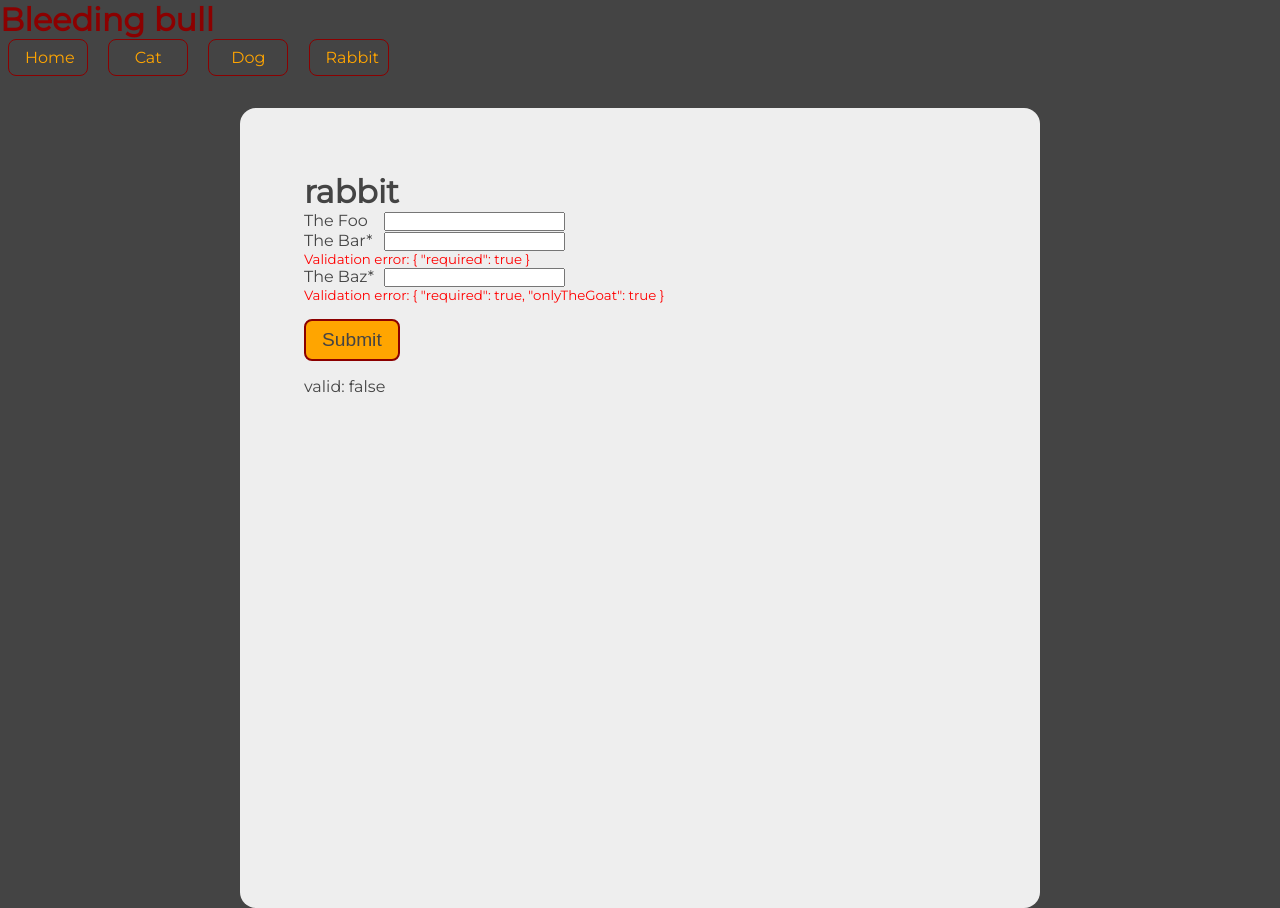
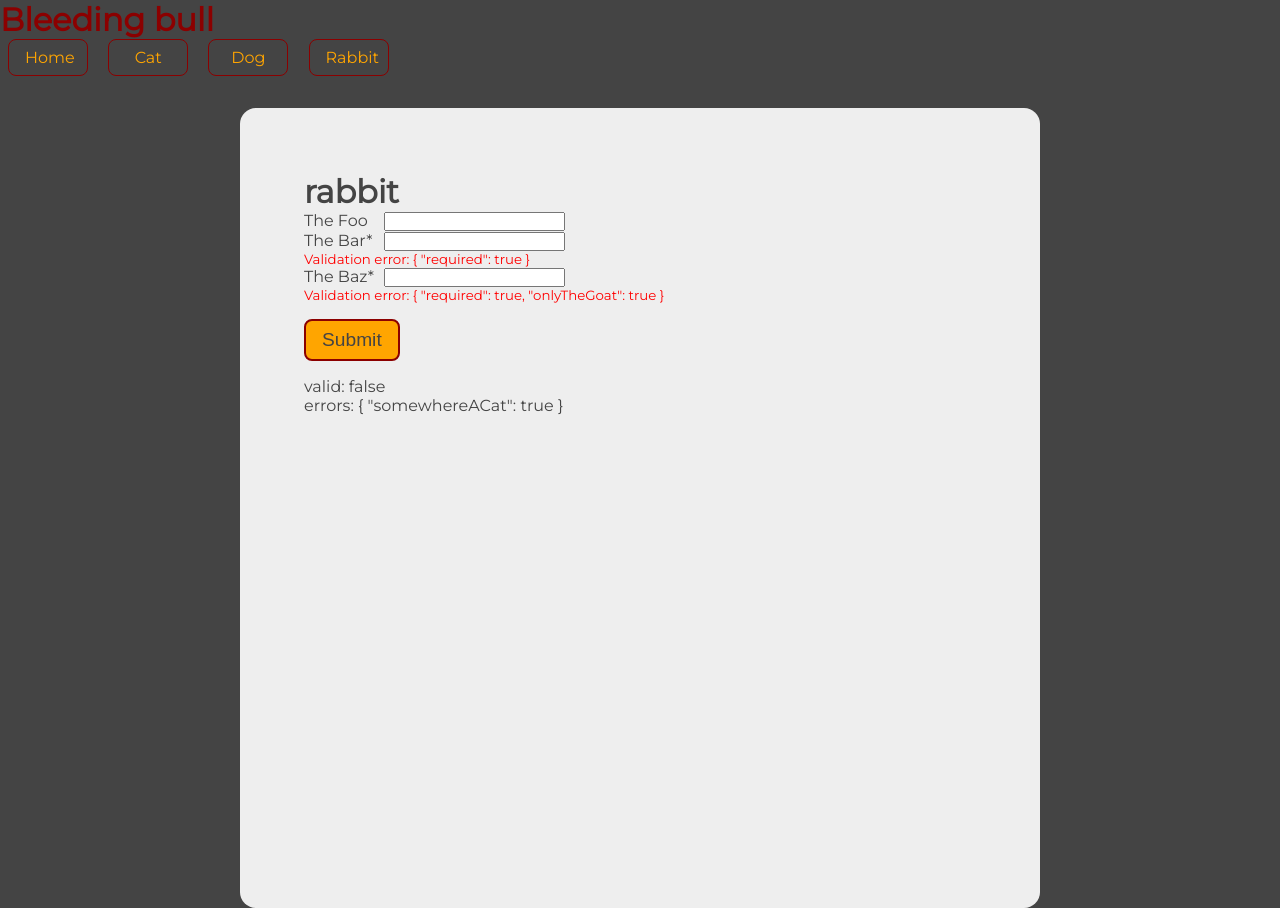
Before and after one commit to lilagoz/bleeding-bull, an Angular app: page /rabbit in a window 1280 px wide. Built offline with nearby package versions, Linux system fonts and the light colour scheme.

Commit message:
form validator

```diff
--- a/src/app/rabbit/rabbit.component.html
+++ b/src/app/rabbit/rabbit.component.html
@@ -8,3 +8,4 @@
   <button type="submit">submit</button>
 </form>
 <div>valid: {{rabbitForm.valid}}</div>
+<div>errors: {{rabbitForm.errors | json}}</div>
--- a/src/app/rabbit/rabbit.component.ts
+++ b/src/app/rabbit/rabbit.component.ts
@@ -2,6 +2,7 @@ import { Component, OnInit } from '@angular/core';
 import {
   AbstractControl,
   FormBuilder,
+  FormGroup,
   ValidationErrors,
   Validators,
 } from '@angular/forms';
@@ -19,12 +20,25 @@ export class RabbitComponent implements OnInit {
     return control.value === 'goat' ? null : { onlyTheGoat: true };
   }
 
+  somewhereACat(control: AbstractControl<any, any>): ValidationErrors | null {
+    const group = control as FormGroup;
+    console.log('somewhereACat', group);
+    const foundACat = Object.entries(group.controls).find(([id, control]) => {
+      console.log(id, control);
+      return control.value === 'cat';
+    });
+    return foundACat ? null : { somewhereACat: true };
+  }
+
   // this form group was created by form builder
-  rabbitForm = this.fb.group({
-    foo: '',
-    bar: [''], // there is no required validator BUT
-    baz: ['', [Validators.required, this.onlyTheGoat]], // there is required
-  });
+  rabbitForm = this.fb.group(
+    {
+      foo: '',
+      bar: [''], // there is no required validator BUT
+      baz: ['', [Validators.required, this.onlyTheGoat]], // there is required
+    },
+    { validators: [this.somewhereACat] }
+  );
   rabbitFormSubmitHandle() {
     console.warn(this.rabbitForm.errors);
     console.info(this.rabbitForm.value);
--- a/src/app/text-input/text-input.component.html
+++ b/src/app/text-input/text-input.component.html
@@ -1,5 +1,5 @@
 <div>
   <label [for]="id">{{label}}</label>
   <input [id]="id" type="text" [(ngModel)]="value" (ngModelChange)="changeHandle()" />
-  <p class="error" *ngIf="this.formControl && !this.formControl?.valid">Validation error: {{this.formControl?.errors | json}}</p>
+  <p class="error" *ngIf="this?.formControl && !this.formControl?.valid">Validation error: {{this.formControl?.errors | json}}</p>
 </div>
```
